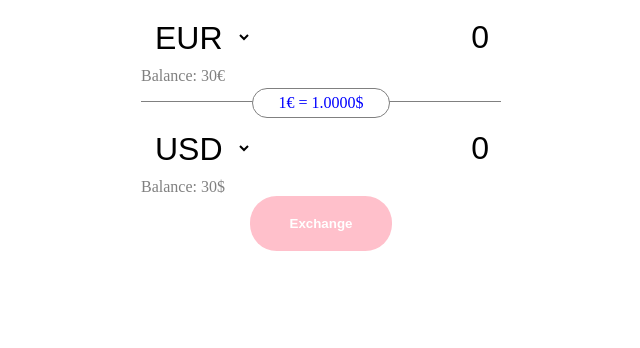
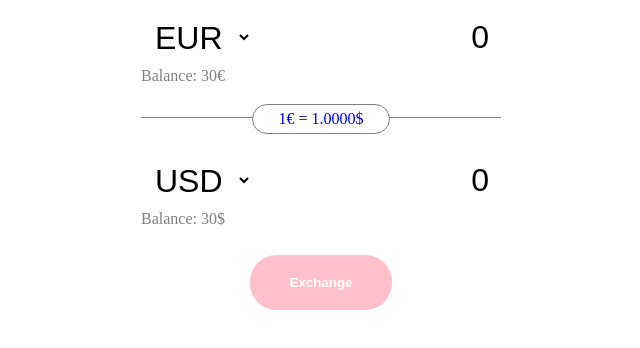
Before and after one commit to krkakrka/revo-task, a React app: page / in a window 1280 px wide. Shown: the top 348 px of the page, without its empty margins (319-959 px from the left). Built offline with nearby package versions, Linux system fonts and the light colour scheme; no server answers.

Commit message:
More margins

```diff
--- a/src/components/Exchange/Exchange.css
+++ b/src/components/Exchange/Exchange.css
@@ -33,3 +33,7 @@
   display: flex;
   margin: 1em;
 }
+
+.separator, .exchangeButton {
+  margin: 2em;
+}
```
